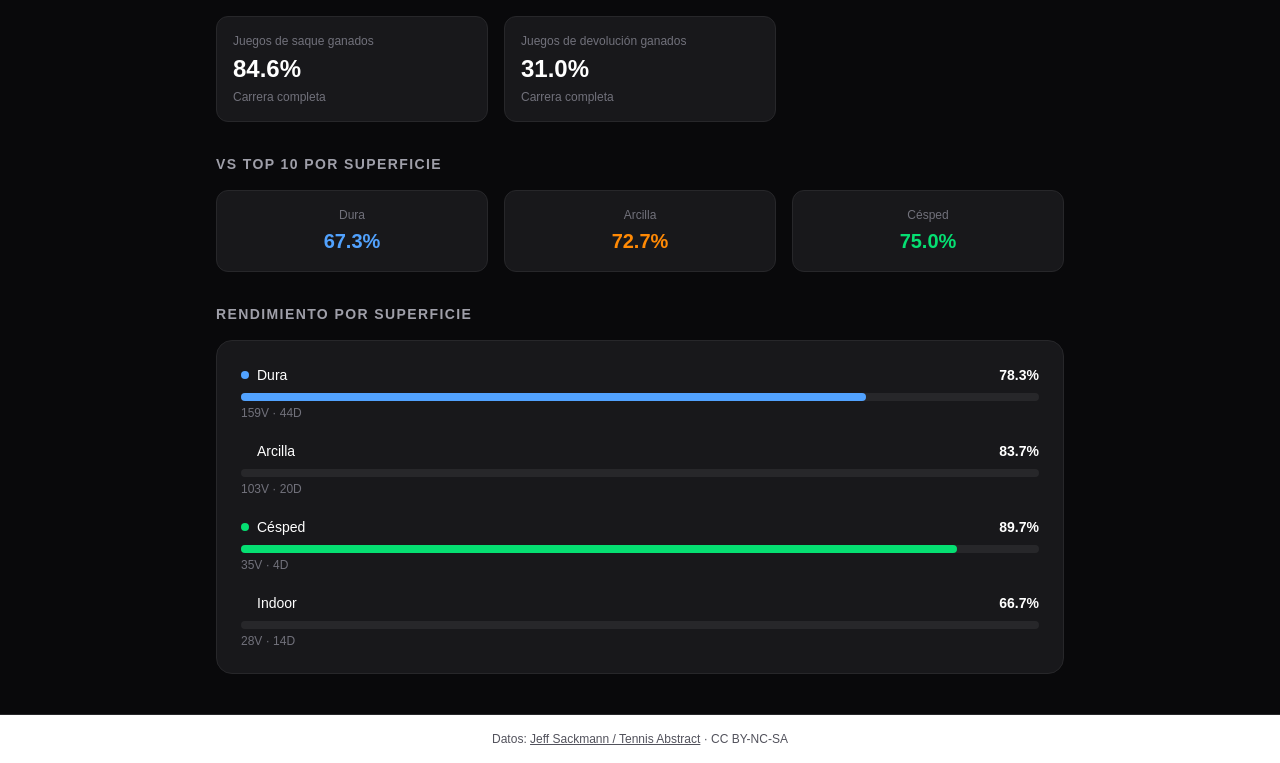
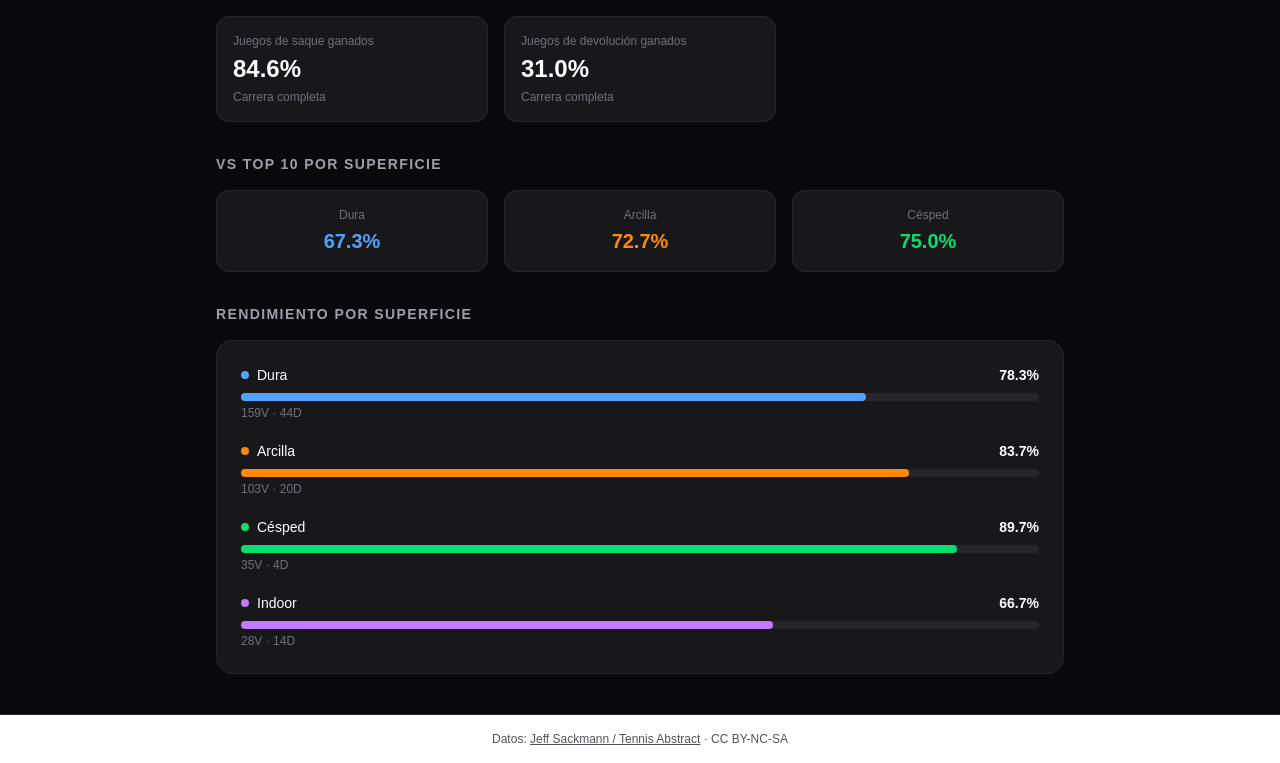
Before and after one commit to mosco73/ace-stats, a Next.js app: page /jugadores/alcaraz in a window 1280 px wide. Shown: the part 1060-1823 px from the top of the page. Built offline with nearby package versions, Linux system fonts and the light colour scheme.

Commit message:
Fix: clases Tailwind dinámicas rotas en barras de superficie

```diff
--- a/app/jugadores/[nombre]/page.tsx
+++ b/app/jugadores/[nombre]/page.tsx
@@ -200,7 +200,7 @@ export default async function JugadorPage({
             </h2>
             <div className="bg-zinc-900 border border-zinc-800 rounded-2xl p-6 flex flex-col gap-5">
                 {(["dura", "arcilla", "cesped", "indoor"] as const).map((sup) => {
-                    const colores = { dura: "blue", arcilla: "orange", cesped: "green", indoor: "purple" };
+                   const colores = { dura: "bg-blue-400", arcilla: "bg-orange-400", cesped: "bg-green-400", indoor: "bg-purple-400" };
                     const nombres = { dura: "Dura", arcilla: "Arcilla", cesped: "Césped", indoor: "Indoor" };
                     const d = jugador.superficie[sup];
                     const color = colores[sup];
@@ -208,13 +208,13 @@ export default async function JugadorPage({
                         <div key={sup}>
                             <div className="flex justify-between text-sm mb-2">
                                 <div className="flex items-center gap-2">
-                                    <div className={`w-2 h-2 rounded-full bg-${color}-400`}></div>
+                                   <div className={`w-2 h-2 rounded-full ${color}`}></div>
                                     <span>{nombres[sup]}</span>
                                 </div>
                                 <span className="font-semibold">{d.pct.toFixed(1)}%</span>
                             </div>
                             <div className="w-full bg-zinc-800 rounded-full h-2">
-                                <div className={`bg-${color}-400 h-2 rounded-full`} style={{ width: `${d.pct}%` }}></div>
+                               <div className={`${color} h-2 rounded-full`} style={{ width: `${d.pct}%` }}></div>
                             </div>
                             <div className="text-xs text-zinc-500 mt-1">{d.victorias}V · {d.derrotas}D</div>
                         </div>
```
